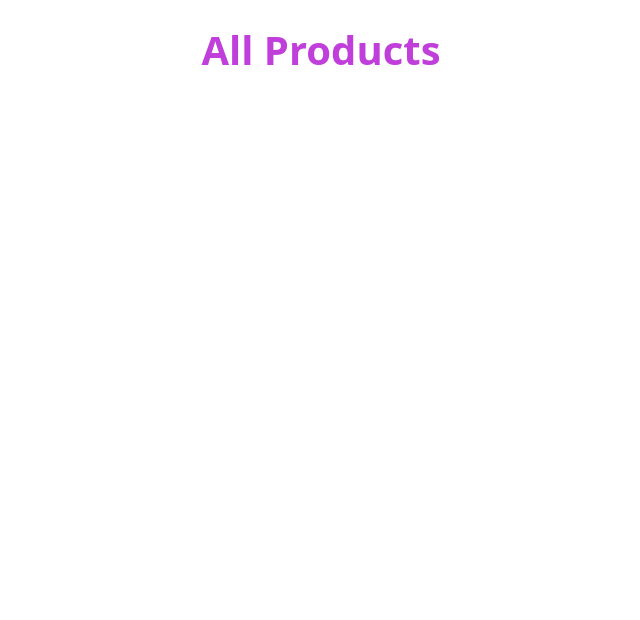
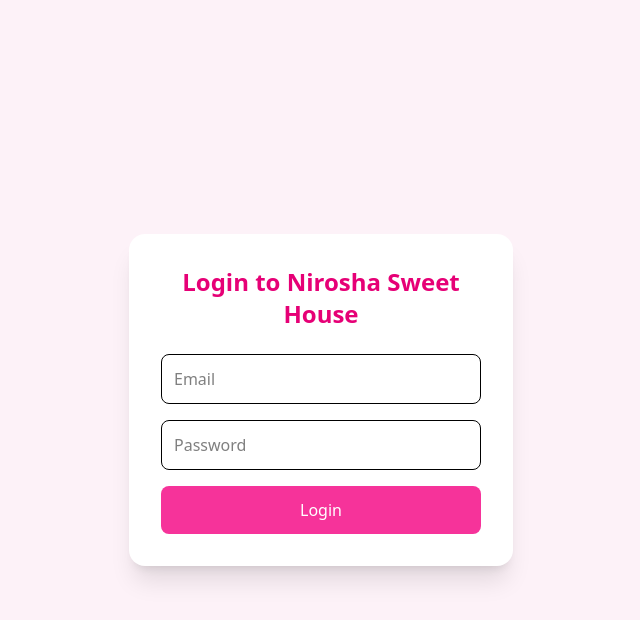
Before and after one commit to Nextgen-G02/frontend, a React app: page /login in a window 1280 px wide. Shown: the top 620 px of the page, without its empty margins (319-959 px from the left). Built offline with nearby package versions, Linux system fonts and the light colour scheme; the HTML template or start-up script is replaced by a standard one.

Commit message:
home.jsx file and login.jsx file

```diff
--- a/package.json
+++ b/package.json
@@ -11,9 +11,11 @@
   },
   "dependencies": {
     "@tailwindcss/vite": "^4.1.18",
+    "axios": "^1.13.5",
+    "dotenv": "^17.3.1",
     "react": "^19.2.0",
     "react-dom": "^19.2.0",
-    "react-router-dom": "^7.13.0",
+    "react-router-dom": "^7.13.1",
     "tailwindcss": "^4.1.18"
   },
   "devDependencies": {
--- a/src/App.jsx
+++ b/src/App.jsx
@@ -1,19 +1,26 @@
 import { useState } from 'react'
 import './App.css'
 import Products from "./components/Products"
-import{ Route, Routes } from "react-router-dom"
+import{ BrowserRouter, Route, Routes } from "react-router-dom"
+import Home from './pages/Home'
+import Login from './pages/Login'
 
 
 function App() {
   return (
-    <>
-    <routes>
-    <Products />
-    {/* <Route path="/" element={<Products />} /> */}
-
-    </routes>
-    </>
+    <Routes>
+      <Route path='/' element={<Home />} />
+      <Route path='/login' element={<Login />} />
+    </Routes>
   )
 }
 
 export default App
+
+
+
+{/* <routes> */}
+    // <Products />
+    {/* <Route path="/" element={<Products />} /> */}
+
+// </routes>
--- /dev/null
+++ b/src/pages/Home.jsx
@@ -0,0 +1,7 @@
+import React from 'react'
+
+export default function Home() {
+  return (
+    <div>Home</div>
+  )
+}
--- /dev/null
+++ b/src/pages/Login.jsx
@@ -0,0 +1,82 @@
+import React, { useState } from "react";
+import axios from "axios";
+import { useNavigate } from "react-router-dom";
+
+export default function Login() {
+  const [email, setEmail] = useState("");
+  const [password, setPassword] = useState("");
+  const [loading, setLoading] = useState(false);
+
+  const handleLogin = async (e) => {
+    e.preventDefault();
+
+    if (!email || !password) {
+      alert("Please enter email and password");
+      return;
+    }
+
+    try {
+      setLoading(true);
+
+      const { data } = await axios.post(
+        "http://localhost:5000/api/auth/login",
+        {
+          email,
+          password,
+        }
+      );
+
+      // Save token in localStorage
+      localStorage.setItem("token", data.token);
+      localStorage.setItem("user", JSON.stringify(data.user));
+
+      alert("Login successful!");
+
+      // Redirect to homepage
+      const navigate = useNavigate();
+      navigate("/");
+
+    } catch (error) {
+      alert(error.response?.data?.message || "Login failed");
+    } finally {
+      setLoading(false);
+    }
+  };
+
+  return (
+    <div className="min-h-screen flex items-center justify-center bg-pink-50">
+      <form
+        onSubmit={handleLogin}
+        className="bg-white p-8 rounded-2xl shadow-xl w-96"
+      >
+        <h2 className="text-2xl font-bold text-center text-pink-600 mb-6">
+          Login to Nirosha Sweet House
+        </h2>
+
+        <input
+          type="email"
+          placeholder="Email"
+          className="w-full p-3 border rounded-lg mb-4 focus:outline-none focus:ring-2 focus:ring-pink-400"
+          value={email}
+          onChange={(e) => setEmail(e.target.value)}
+        />
+
+        <input
+          type="password"
+          placeholder="Password"
+          className="w-full p-3 border rounded-lg mb-4 focus:outline-none focus:ring-2 focus:ring-pink-400"
+          value={password}
+          onChange={(e) => setPassword(e.target.value)}
+        />
+
+        <button
+          type="submit"
+          disabled={loading}
+          className="w-full bg-pink-500 text-white py-3 rounded-lg hover:bg-pink-600 transition duration-300"
+        >
+          {loading ? "Logging in..." : "Login"}
+        </button>
+      </form>
+    </div>
+  );
+}
```
Also changed, not shown: 1 other file (tests, documents, lock files or other folders).
